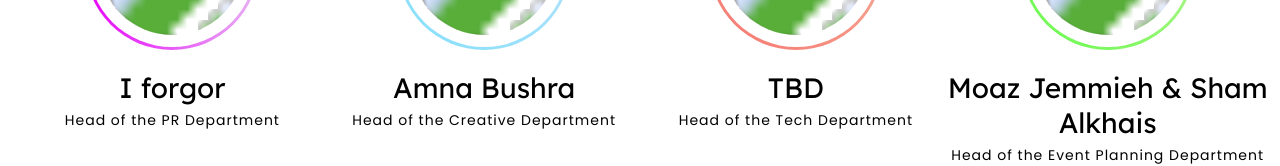
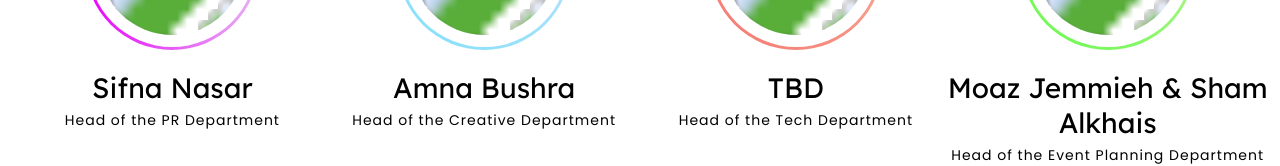
Before and after one commit to acm-qu/ACM-Landing-Page, a React (Vite) app: page / in a window 1280 px wide. Shown: the part 3108-3274 px from the top of the page. Built offline with nearby package versions, Linux system fonts and the light colour scheme.

Commit message:
fix: added head of PR's department name

```diff
--- a/src/components/Team.jsx
+++ b/src/components/Team.jsx
@@ -4,7 +4,7 @@ import placeholder from '../assets/placeholder.svg';
 const teamMembers = [
   { name: "Anas Rustom", role: "President", image: placeholder, borderColor: 'var(--primary)' },
   { name: "Noor Soueid", role: "Vice-President", image: placeholder, borderColor: 'var(--primary)' },
-  { name: "I forgor", role: "Head of the PR Department", image: placeholder, borderColor: 'linear-gradient(to right, #e803fc, #e7b3f2)' },
+  { name: "Sifna Nasar", role: "Head of the PR Department", image: placeholder, borderColor: 'linear-gradient(to right, #e803fc, #e7b3f2)' },
   { name: "Amna Bushra", role: "Head of the Creative Department", image: placeholder, borderColor: 'linear-gradient(to top right, #84e0fa, #c0e1fc)' },
   { name: "TBD", role: "Head of the Tech Department", image: placeholder, borderColor: 'linear-gradient(to top right, #f57771, #f5b69d)' },
   { name: "Moaz Jemmieh & Sham Alkhais", role: "Head of the Event Planning Department", image: placeholder, borderColor: 'linear-gradient(to top right,#67fa4d, #c2f29b)' },
```
